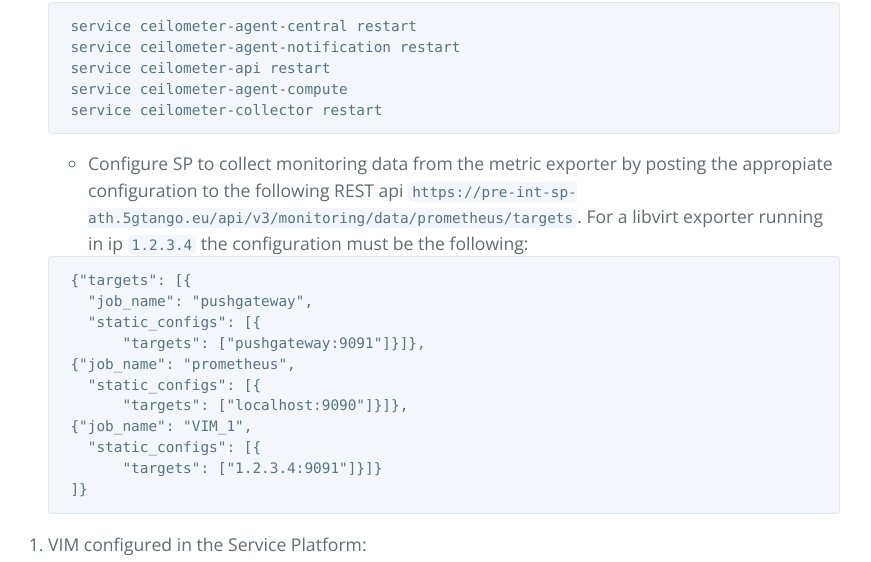
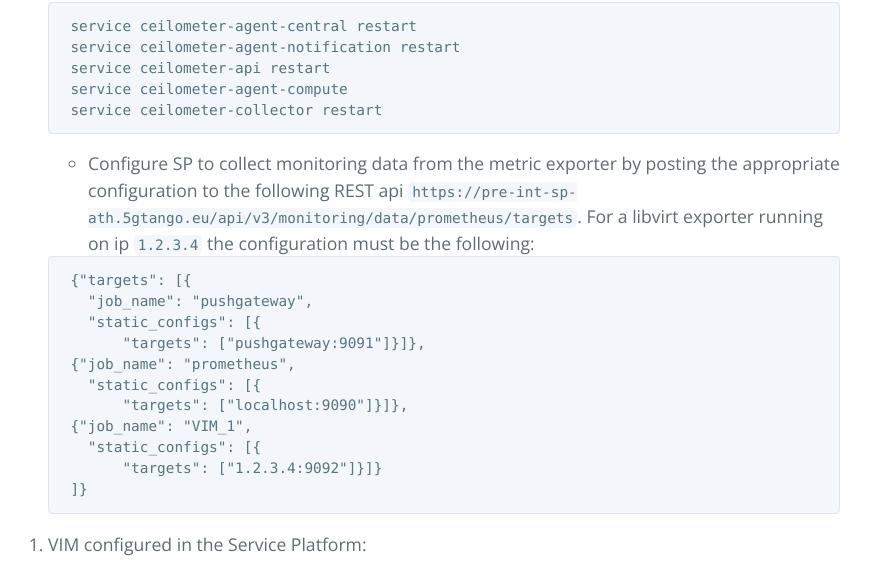
Before and after one commit to sonata-nfv/sonata-nfv.github.io, a Jekyll site: the page built from sp.md, in a window 1280 px wide and 900 px high, scrolled down 3266 px. Shown: the part 109-671 px from the top of the window, without its empty margins (216-1087 px from the left). Built offline with Jekyll 4.4.1, drawn with Linux system fonts in a browser that asks for light colours; our own code applies the rules of GitHub Pages for plain Markdown files; some of the changed text lies outside the part shown.

Commit message:
add VIM monitoring configuration

````diff
--- a/sp.md
+++ b/sp.md
@@ -32,7 +32,9 @@ With the installation of the Service Platform ready and the Descriptors already
 	son-pushgateway-deployment-794cd78755-qx7nl   1/1     Running   0          12s
 	```
 
-    - Configure SP to collect monitoring data from Kubernetes cluster by posting the appropiate configuration to the following REST api `https://pre-int-sp-ath.5gtango.eu/api/v3/monitoring/data/prometheus/targets`. For a Kubenetes cluster in ip `1.2.3.4` the configuration must be the following:
+    - Configure SP to collect monitoring data from Kubernetes cluster by posting the appropriate configuration to the following REST api
+    `https://pre-int-sp-ath.5gtango.eu/api/v3/monitoring/data/prometheus/targets`.
+    For a Kubernetes cluster on ip `1.2.3.4` the configuration must be the following:
 
     ```
     {"targets": [{
@@ -68,7 +70,9 @@ With the installation of the Service Platform ready and the Descriptors already
 	docker run --privileged -d -p 9093:9091 -v /var/run/libvirt/libvirt-sock:/var/run/libvirt/libvirt-sock --name son-monitor-virtExporter son-monitor-libvirtexp
 	```
 
-	- Configure SP to collect monitoring data from the libvirt exporter by posting the appropiate configuration to the following REST api `https://pre-int-sp-ath.5gtango.eu/api/v3/monitoring/data/prometheus/targets`. For a libvirt exporter running in ip `1.2.3.4` the configuration must be the following:
+	- Configure SP to collect monitoring data from the libvirt exporter by posting the appropriate configuration to the following REST api
+	`https://pre-int-sp-ath.5gtango.eu/api/v3/monitoring/data/prometheus/targets`.
+	For a libvirt exporter running on ip `1.2.3.4` the configuration must be the following:
 
     ```
     {"targets": [{
@@ -158,7 +162,9 @@ With the installation of the Service Platform ready and the Descriptors already
 	service ceilometer-collector restart
     ```
 
-     - Configure SP to collect monitoring data from the metric exporter by posting the appropiate configuration to the following REST api `https://pre-int-sp-ath.5gtango.eu/api/v3/monitoring/data/prometheus/targets`. For a libvirt exporter running in ip `1.2.3.4` the configuration must be the following:
+     - Configure SP to collect monitoring data from the metric exporter by posting the appropriate configuration to the following REST api
+     `https://pre-int-sp-ath.5gtango.eu/api/v3/monitoring/data/prometheus/targets`.
+     For a libvirt exporter running on ip `1.2.3.4` the configuration must be the following:
 
 
     ```
@@ -171,7 +177,7 @@ With the installation of the Service Platform ready and the Descriptors already
           "targets": ["localhost:9090"]}]},
     {"job_name": "VIM_1",
       "static_configs": [{
-          "targets": ["1.2.3.4:9091"]}]}
+          "targets": ["1.2.3.4:9092"]}]}
     ]}
     ```
 
````
